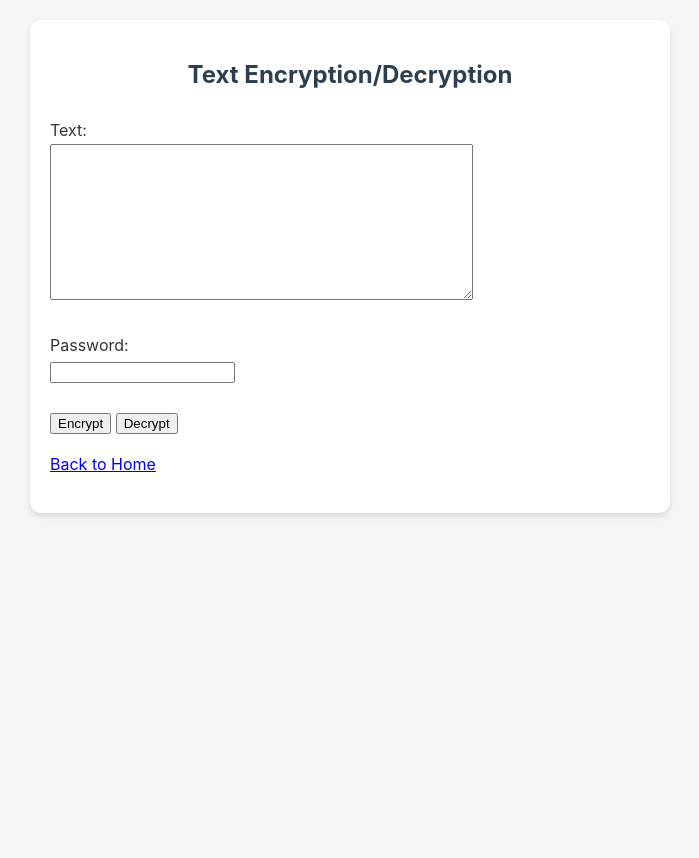
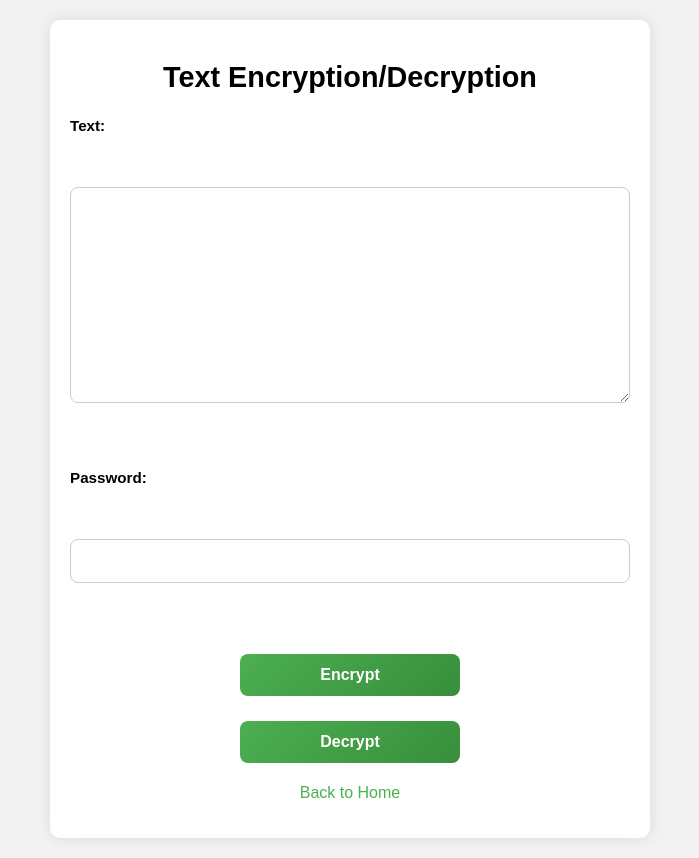
Before and after one commit to lokodayte/firstiacs, a Flask app: page /text in a window 1280 px wide. Shown: the whole page, without its empty margins (290-989 px from the left). Before the commit the page ends 517 px from the top, so only its background shows below. Run offline with Flask 3, Linux system fonts and the light colour scheme.

Commit message:
Update style.css

```diff
--- a/static/style.css
+++ b/static/style.css
@@ -1,241 +1,200 @@
-/* General Styles */
+/* Global styles */
 body {
-    font-family: -apple-system, BlinkMacSystemFont, 'Segoe UI', Roboto, Helvetica, Arial, sans-serif;
-    background-color: #f5f5f7;
+    font-family: Arial, sans-serif;
+    background-color: #f2f2f2;
     margin: 0;
     padding: 0;
-    color: #333;
-    line-height: 1.6;
+    min-height: 100vh;
 }
 
+/* Container box */
 .container {
+    text-align: center;
+    width: 90%;
     max-width: 600px;
     margin: 20px auto;
+    background-color: #fff;
     padding: 20px;
-    background-color: #fff;
-    border-radius: 12px;
-    box-shadow: 0 4px 6px rgba(0, 0, 0, 0.1);
+    border-radius: 10px;
+    box-shadow: 0 0 15px rgba(0, 0, 0, 0.1);
+    box-sizing: border-box;
 }
 
+
+
+
+/* Heading */
 h1 {
     text-align: center;
-    color: #2c3e50;
-    margin-bottom: 24px;
-    font-size: 24px;
+    margin-bottom: 20px;
+    font-size: 1.8rem;
+    line-height: 1.3;
 }
 
-/* File Input Styling */
-.file-input-container {
-    margin-bottom: 20px;
+/* General form styling */
+form {
+    display: flex;
+    flex-direction: column;
+    align-items: center;
+    gap: 15px;
+    margin-top: 20px;
+    width: 100%;
 }
 
-.file-input-label {
-    display: block;
-    margin-bottom: 8px;
-    font-weight: 600;
-    color: #2c3e50;
+/* Inputs and textarea */
+textarea,
+input[type="password"],
+input[type="file"] {
+    width: 100%;
+    padding: 12px;
+    border: 1px solid #ccc;
+    border-radius: 8px;
+    font-size: 1rem;
+    box-sizing: border-box;
 }
 
-.hidden-file-input {
-    display: none;
+/* Stylish buttons */
+button {
+    width: 100%;
+    max-width: 220px;
+    padding: 12px 0;
+    border: none;
+    border-radius: 8px;
+    font-size: 1rem;
+    font-weight: bold;
+    background: linear-gradient(135deg, #4CAF50, #388E3C);
+    color: white;
+    cursor: pointer;
+    transition: transform 0.2s, box-shadow 0.2s;
+    margin: 5px 0;
 }
 
-.file-input-button {
-    display: inline-block;
-    padding: 12px 20px;
-    background-color: #007aff;
-    color: white;
-    border-radius: 8px;
-    cursor: pointer;
-    transition: background-color 0.3s;
-    font-weight: 500;
+button:hover {
+    background: linear-gradient(135deg, #45a049, #2e7d32);
+    transform: translateY(-2px);
+    box-shadow: 0 4px 10px rgba(0, 0, 0, 0.1);
 }
 
-.file-input-button:hover {
-    background-color: #0062cc;
+/* Message box */
+.message {
+    color: #006600;
+    background-color: #e6ffe6;
+    border: 1px solid #b3ffb3;
+    padding: 10px;
+    border-radius: 6px;
+    width: 100%;
+    text-align: center;
+    font-size: 0.95rem;
+    margin: 10px 0;
 }
 
-.file-input-hint {
+/* Labels */
+label {
+    font-weight: bold;
     display: block;
-    font-size: 12px;
-    color: #666;
-    margin-top: 4px;
+    text-align: left;
+    width: 100%;
+    font-size: 0.95rem;
+    margin-bottom: 5px;
 }
 
-.file-name-display {
-    margin-top: 8px;
-    font-size: 14px;
-    color: #666;
-    padding: 8px;
-    border-radius: 4px;
-    background-color: #f8f9fa;
+/* Centered button links (homepage) */
+.button-container {
+    display: flex;
+    flex-direction: column;
+    align-items: center;
+    justify-content: center;
+    margin-top: 20px;
+    gap: 15px;
+    width: 100%;
 }
 
-.file-name-display.has-file {
-    color: #007aff;
-    font-weight: 500;
+/* Homepage navigation buttons */
+.button-link {
+    width: 100%;
+    max-width: 260px;
+    padding: 15px;
+    background-color: #4CAF50;
+    color: white;
+    text-decoration: none;
+    font-size: 1rem;
+    border-radius: 6px;
+    display: inline-block;
+    transition: background-color 0.3s ease;
+    text-align: center;
+    box-sizing: border-box;
 }
 
-/* Password Field Styling */
-.password-container {
-    margin-bottom: 20px;
+.button-link:hover {
+    background-color: #45a049;
 }
 
-.password-container label {
-    display: block;
-    margin-bottom: 8px;
-    font-weight: 600;
-    color: #2c3e50;
+/* General anchor styles */
+a {
+    text-decoration: none;
+    color: #4CAF50;
 }
 
-.password-input-wrapper {
-    position: relative;
-    display: flex;
-    align-items: center;
-}
-
-.password-input-wrapper input {
-    flex: 1;
-    padding: 12px 15px;
-    border: 1px solid #ddd;
-    border-radius: 8px;
-    font-size: 16px;
-}
-
-.toggle-password {
-    position: absolute;
-    right: 12px;
-    cursor: pointer;
-    user-select: none;
-}
-
-/* Button Styling */
-.action-buttons {
-    display: flex;
-    gap: 15px;
-    margin-top: 25px;
-}
-
-.action-buttons button {
-    flex: 1;
-    padding: 14px;
-    border: none;
-    border-radius: 8px;
-    font-size: 16px;
-    font-weight: 600;
-    cursor: pointer;
-    transition: all 0.3s;
-    display: flex;
-    align-items: center;
-    justify-content: center;
-    gap: 8px;
-}
-
-.btn-encrypt {
-    background-color: #34c759;
-    color: white;
-}
-
-.btn-decrypt {
-    background-color: #007aff;
-    color: white;
-}
-
-.btn-encrypt:hover {
-    background-color: #248a3d;
-}
-
-.btn-decrypt:hover {
-    background-color: #0062cc;
-}
-
-.button-icon {
-    font-size: 18px;
-}
-
-/* Message Styling */
-.message {
-    padding: 12px 15px;
-    margin-bottom: 20px;
-    border-radius: 8px;
-    font-size: 15px;
-}
-
-.message.success {
-    background-color: #d4edda;
-    color: #155724;
-    border: 1px solid #c3e6cb;
-}
-
-.message.error {
-    background-color: #f8d7da;
-    color: #721c24;
-    border: 1px solid #f5c6cb;
-}
-
-/* iOS Instructions */
-.ios-instructions {
-    display: none;
-    margin-top: 25px;
-    padding: 15px;
-    background-color: #f8f9fa;
-    border-radius: 8px;
-    border-left: 4px solid #007aff;
-}
-
-.ios-instructions h3 {
-    margin-top: 0;
-    color: #007aff;
-    font-size: 16px;
-}
-
-.ios-instructions ol {
-    padding-left: 20px;
-    margin-bottom: 0;
-}
-
-.ios-instructions li {
-    margin-bottom: 8px;
-    font-size: 14px;
-}
-
-/* Home Link */
-.home-link {
-    text-align: center;
-    margin-top: 25px;
-}
-
-.home-link a {
-    color: #007aff;
-    text-decoration: none;
-    font-weight: 500;
-}
-
-.home-link a:hover {
+a:hover {
     text-decoration: underline;
 }
 
-/* Responsive Adjustments */
+/* Responsive tweaks */
 @media (max-width: 480px) {
+    body {
+        padding: 10px;
+    }
+
     .container {
-        margin: 10px;
         padding: 15px;
+        margin: 10px auto;
+        width: 95%;
     }
 
     h1 {
-        font-size: 20px;
+        font-size: 1.5rem;
+        margin-bottom: 15px;
     }
 
-    .action-buttons {
-        flex-direction: column;
-        gap: 10px;
+    button,
+    .button-link {
+        max-width: 100%;
+        font-size: 1rem;
+        padding: 12px;
     }
 
-    .action-buttons button {
-        width: 100%;
+    .button-container {
+        margin-top: 20px;
+        gap: 12px;
     }
 
-    .file-input-button {
-        padding: 14px 20px;
+    textarea,
+    input[type="password"],
+    input[type="file"] {
+        font-size: 1rem;
+    }
+
+    label {
+        font-size: 0.9rem;
+    }
+
+    form {
+        gap: 12px;
+        margin-top: 15px;
     }
 }
+
+/* For very small screens */
+@media (max-width: 350px) {
+    h1 {
+        font-size: 1.3rem;
+    }
+
+    .container {
+        padding: 12px;
+    }
+
+    button, .button-link {
+        padding: 10px;
+    }
+}
```
